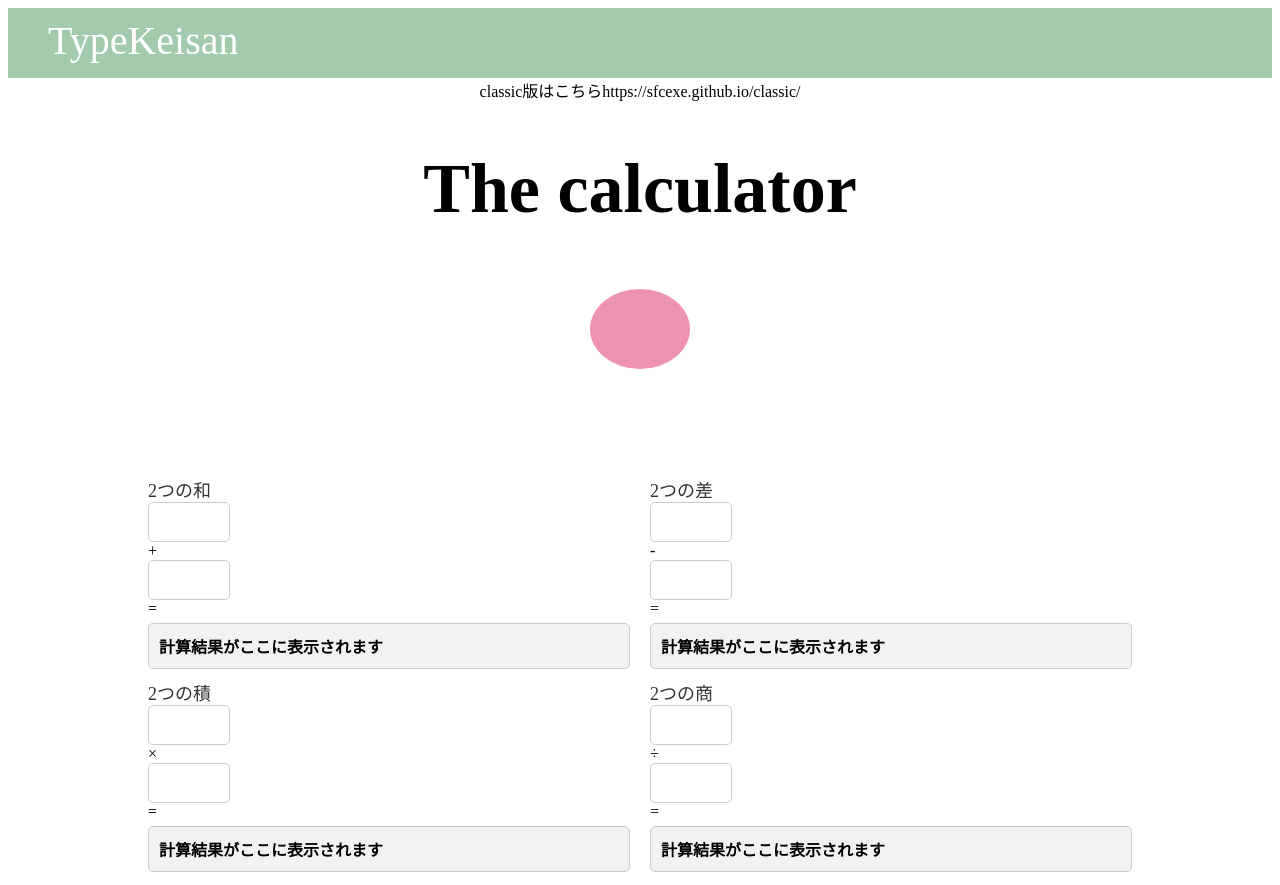
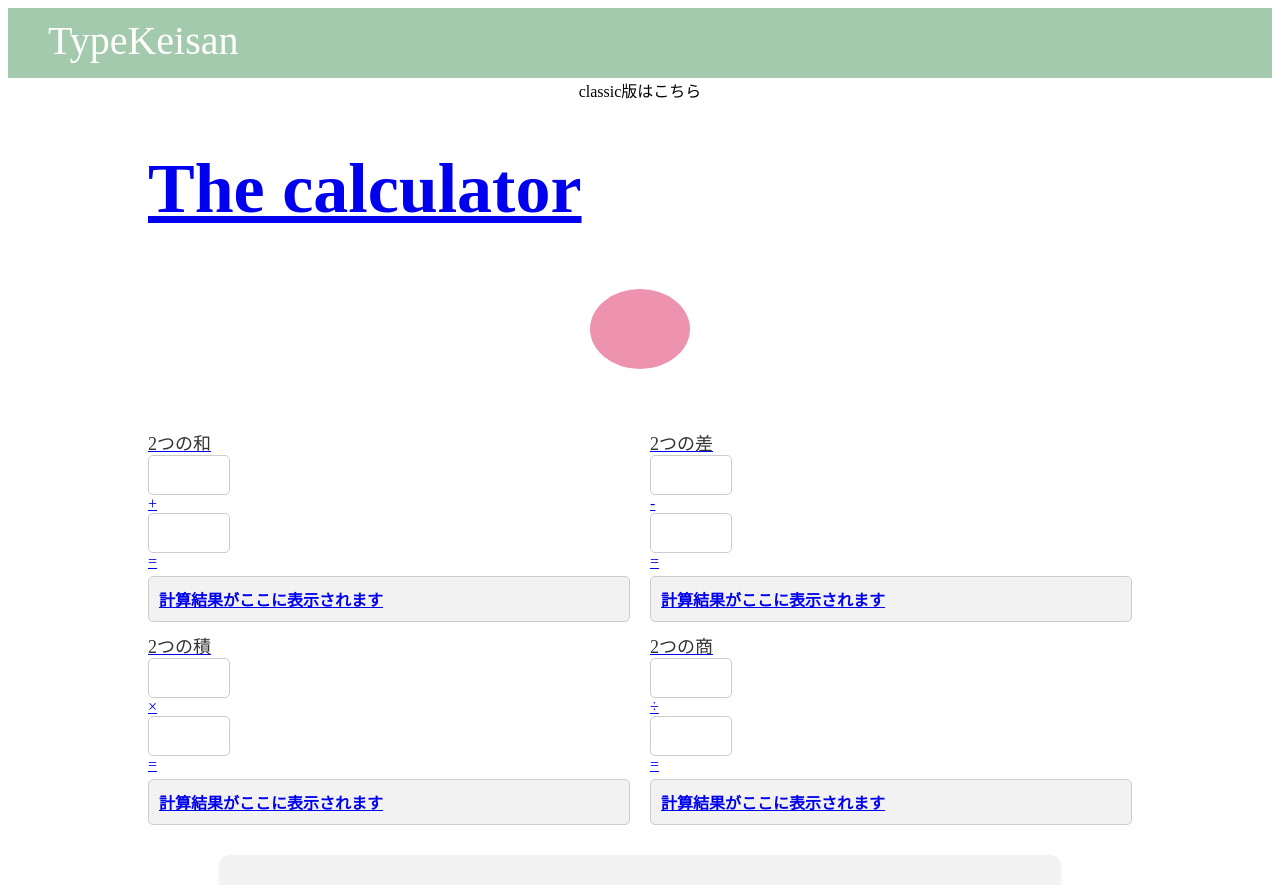
Before and after one commit to sfcexe/keisan, a plain HTML site: page index.html in a window 1280 px wide. Shown: the top 885 px of the page. Drawn offline with Linux system fonts and the light colour scheme.

Commit message:
Update index.html

```diff
--- a/index.html
+++ b/index.html
@@ -280,7 +280,7 @@ output {
 </head>
 <body>
     <div class="green"><div class="TypeKeisan">TypeKeisan</div> </div>
-    <div class="classic">classic版はこちら<a>https://sfcexe.github.io/classic/</a></div>
+    <div class="classic">classic版はこちら<a href="https://sfcexe.github.io/classic/"></div>
     <h1 style="font-size: 70px;">The calculator<span><p class="circle"></p></span></h1>
   <div class="calc-container">
     <form onsubmit="return false" oninput="o1.value = a1.valueAsNumber + b1.valueAsNumber">
```
